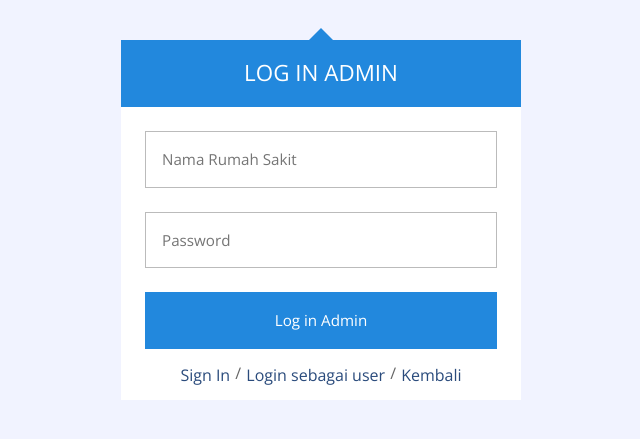
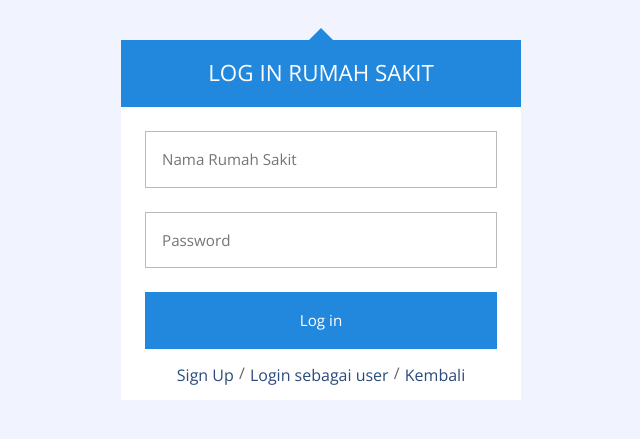
Before and after one commit to 2004111010039/Morgant, a PHP site: page /admin/logina.php in a window 1280 px wide. Shown: the top 439 px of the page, without its empty margins (319-959 px from the left). Run offline with PHP 8.4, Linux system fonts and the light colour scheme; some libraries are stand-ins or nearby versions.

Commit message:
Update logina.php

```diff
--- a/admin/logina.php
+++ b/admin/logina.php
@@ -17,11 +17,11 @@ if($_SESSION['status'] == 'login'){
     <body>
         <div class="login">
   			<div class="login-triangle"></div>
- 		 	<h2 class="login-header">Log in Admin</h2>
+ 		 	<h2 class="login-header">Log in Rumah Sakit</h2>
 	  		<form action="../backend/action_login_adm.php" method="POST" class="login-container">
 	    		<p><input type="text" placeholder="Nama Rumah Sakit" name="nama_rs" required></p>
 	    		<p><input type="password" placeholder="Password" name="password" required></p>
-	    		<p><input type="submit" name="submit" value="Log in Admin"></p>
+	    		<p><input type="submit" name="submit" value="Log in"></p>
 	    		<center>
                     <div class="gagal-login">
                         <?php if(isset($_GET['pesan'])){
@@ -29,7 +29,7 @@ if($_SESSION['status'] == 'login'){
                             <i><?= $pesan ?></i>
                         <?php } ?>
                     </div>
-                    <a class="btn btn-link p-0" href="../user/registeru.php">Sign In</a> / <a class="btn btn-link p-0" href="../user/login.php">Login sebagai user</a> / <a class="btn btn-link p-0" href="../index.php">Kembali</a>
+                    <a class="btn btn-link p-0" href="../user/registeru.php">Sign Up</a> / <a class="btn btn-link p-0" href="../user/login.php">Login sebagai user</a> / <a class="btn btn-link p-0" href="../index.php">Kembali</a>
                 </center>
 	  		</form>
 		</div>
```
